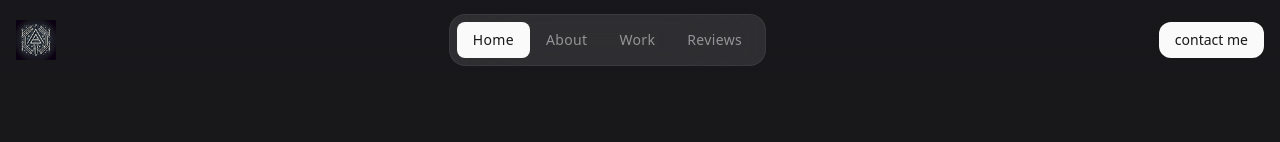
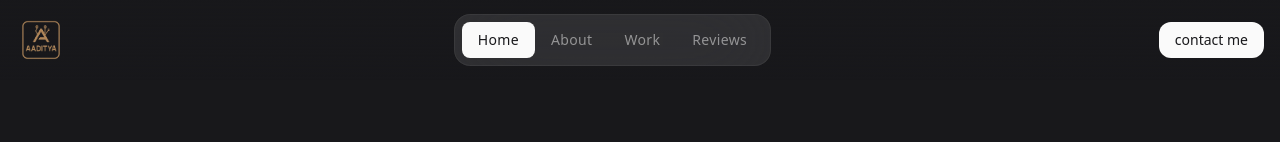
Before and after one commit to adi-amatdev/aadityas-portfolio, a React (Vite) app: page / in a window 1280 px wide. Shown: the top 142 px of the page. Built offline with nearby package versions, Linux system fonts and the light colour scheme; the HTML template or start-up script is replaced by a standard one.

Commit message:
changed relative paths in index.html, logo and other minor mods

```diff
--- a/index.html
+++ b/index.html
@@ -4,7 +4,7 @@
 
   <head>
     <meta charset="UTF-8" />
-    <link rel="icon" type="image/svg+xml" href="./src/assets/images/logo-aaditya.webp" />
+    <link rel="icon" type="image/svg+xml" href="./public/assets/images/logo-aaditya.webp" />
     <meta name="viewport" content="width=device-width, initial-scale=1.0" />
     <title>Aaditya Acharya - Portfolio</title>
 
--- a/src/components/Header.jsx
+++ b/src/components/Header.jsx
@@ -10,8 +10,8 @@ const Header = ()=>{
                 <h1>
                     <a href="/" className="logo">
                         <img src="/assets/images/aadityas-logo.webp"
-                            height={40}
-                            width={40}
+                            height={50}
+                            width={50}
                             alt="Aaditya Acharya" />
                     </a>
                 </h1>
--- a/src/components/Review.jsx
+++ b/src/components/Review.jsx
@@ -62,8 +62,8 @@ const Review = () => {
                 <h2 className="headline-2 mb-2 reveal-up">
                     {reviewDesc}
                 </h2>
-                <p className=" text-sm mb-8 reveal-up flex items-center text-red-500">
-                    <span className="material-symbols-rounded mr-1 text-[16px] ">touch_app</span>
+                <p className="text-sm mt-5 mb-4 reveal-up flex items-center text-red-500 animate-bounce font-bold">
+                    <span className=" material-symbols-rounded mr-1 text-[16px] ">touch_app</span>
                     {reviewTip}
                 </p>
                 <div className="reviews-container relative overflow-hidden">
--- a/src/constants.jsx
+++ b/src/constants.jsx
@@ -300,4 +300,4 @@ export const reviews = [
 ];
 
 export const reviewDesc = "What my colleague's say";
-export const reviewTip = "Click on a review to read in full";
+export const reviewTip = "Click any review to browse through all testimonials";
```
Also changed, not shown: public/assets/images/aadityas-logo.webp.
